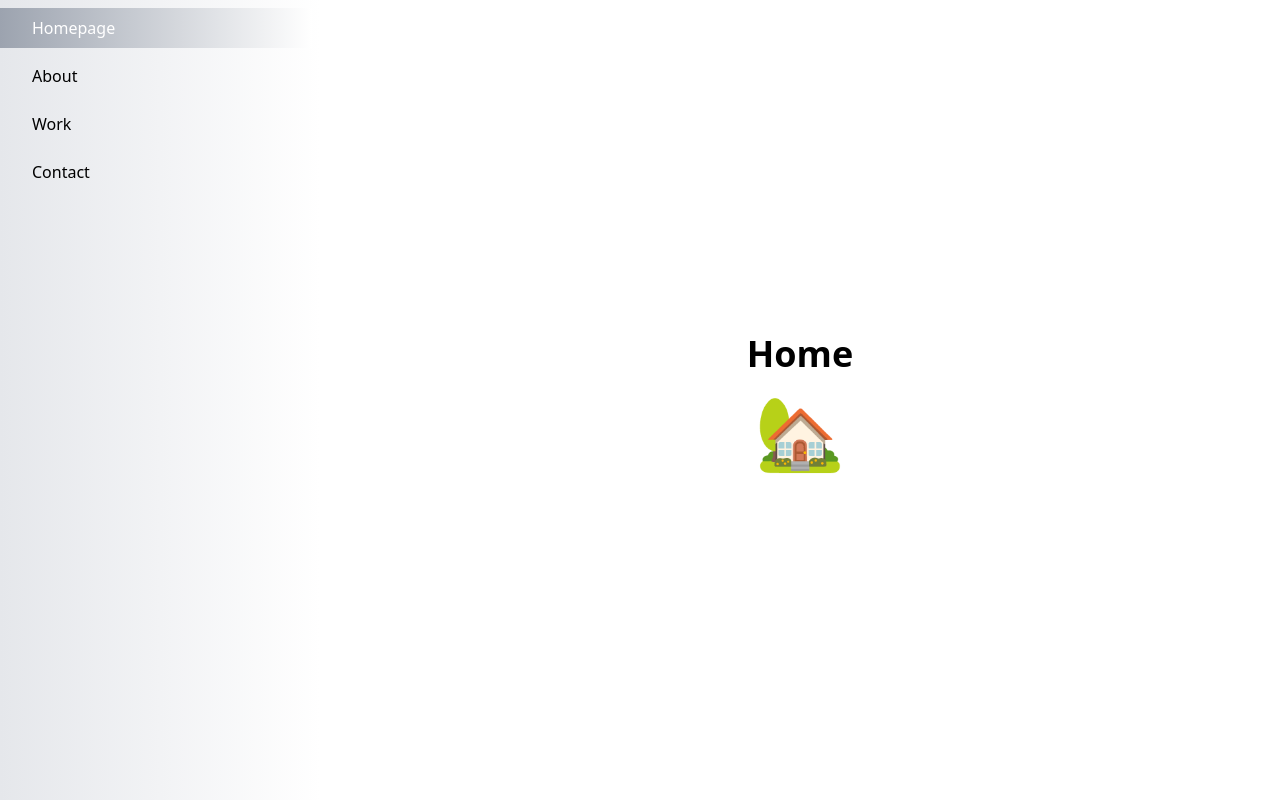
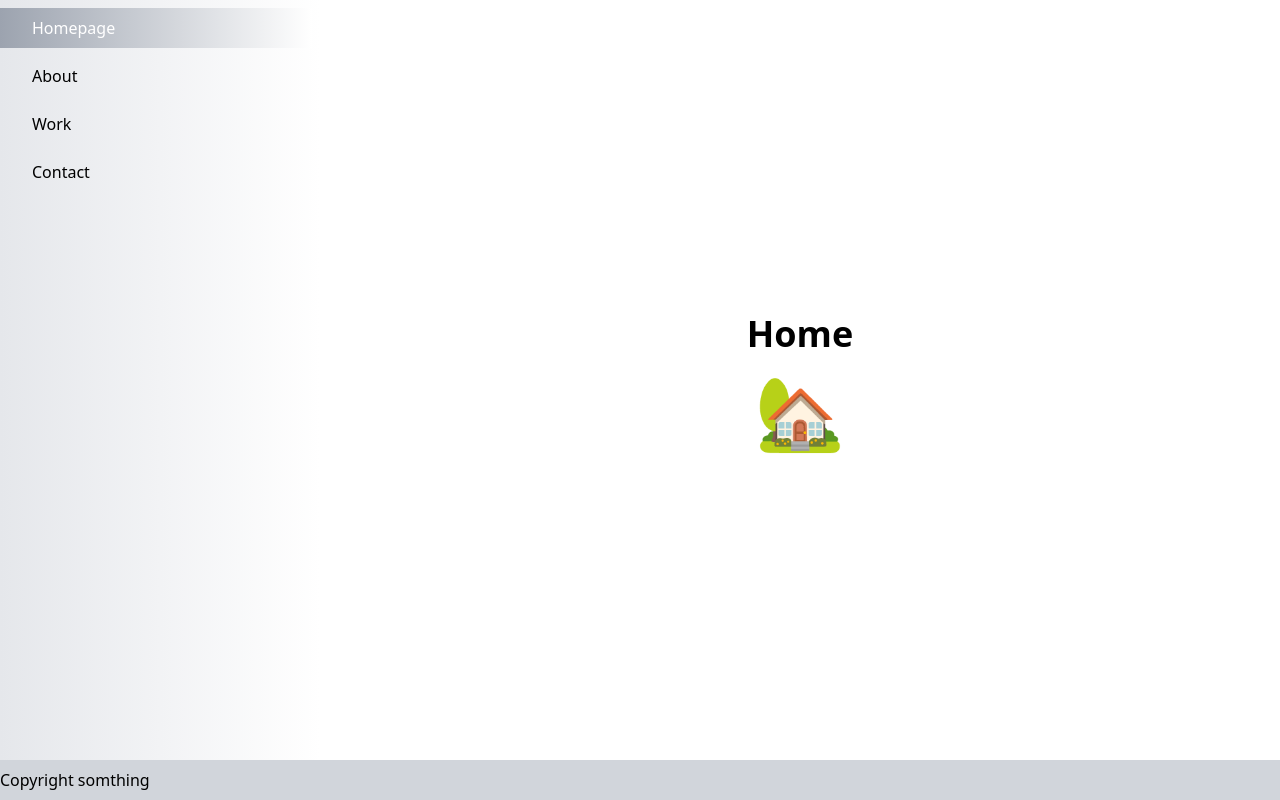
Before and after one commit to KelvinChim-ComSci/portfolio, a Next.js app: page / in a window 1280 px wide. Built offline with nearby package versions, Linux system fonts and the light colour scheme.

Commit message:
added footer

```diff
--- a/components/layout.tsx
+++ b/components/layout.tsx
@@ -47,6 +47,7 @@ export default function Layout({ children }: any) {
         </aside>
         <main className="flex-1">{children}</main>
       </div>
+      <footer className="py-2 bg-gray-300">Copyright somthing</footer>
     </div>
   );
 }
```
